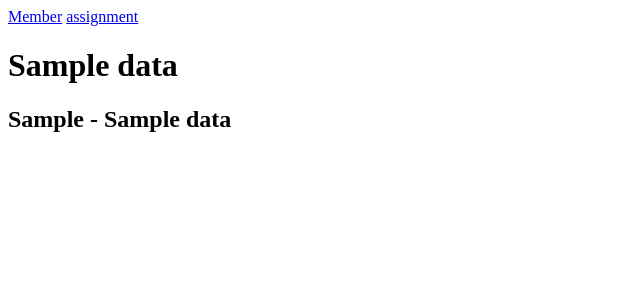
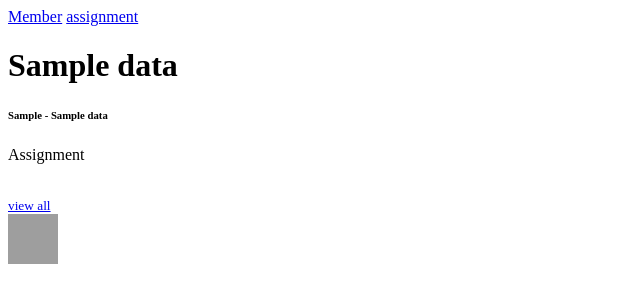
Before and after one commit to Sapeiidw/l8, a PHP site: the page made by views/course/single.php in a window 1280 px wide. Shown: the top 303 px of the page, without its empty margins (0-640 px from the left). Run offline with PHP 8.4, Linux system fonts and the light colour scheme; the visitor is signed in with stand-in values (Sample User, id 1); the template is opened without the code that fills it: most values are stand-ins (such as "Sample title", 1, 10 or a date in 2020); data that the repository does not hold is empty; some libraries are stand-ins or nearby versions; grey boxes are pictures that could not be loaded.

Commit message:
Another Day with Coding #3

```diff
--- a/views/components/navbar.component.php
+++ b/views/components/navbar.component.php
@@ -38,10 +38,10 @@
           }
         ?>
         <div class="dropdown-menu text-center p-3 shadow-sm" aria-labelledby="navbarDropdown" style="right: 0;left: auto !important;min-width:250px;">
-          <div class="alert alert-primary text-small py-3">
-            <img src="https://ui-avatars.com/api/?name=<?= $_SESSION['username'] ?>" alt="" srcset="" class="rounded">
+          <div class="alert alert-danger text-small py-3">
+            <img src="https://ui-avatars.com/api/?name=<?= $_SESSION['username'] ?>" alt="" srcset="" class="rounded-circle">
           </div>
-          <h5 class="title font-weight-bold"><?= $_SESSION['username'] ?></h5>
+          <a href="<?= BASEPATH.'user/'.$_SESSION['id'] ?>"><h5 class="title font-weight-bold"><?= $_SESSION['username'] ?></h5></a>
           <p class="subtitle text-secondary"><?= $_SESSION['email'] ?></p>
             <a href="" class="my-4 px-4 p-2 dropdown-item btn btn-outline-secondary rounded-pill">Manage your Account</a>
             <a class="dropdown-item bg-danger text-white p-2" href="<?= BASEPATH ?>logout">Logout</a>
--- a/views/course/single.php
+++ b/views/course/single.php
@@ -1,17 +1,58 @@
 <?php
-    foreach ($data as $course) :
+
+use Classes\Assignment;
+
+foreach ($data as $course) :
 ?>
+<div class="container">
+
+
 <a href="<?= BASEPATH."course/".$course['id']."/member"?>" class="btn btn-primary">Member</a>
 <a href="<?= BASEPATH."course/".$course['id']."/assignment"?>" class="btn btn-primary">assignment</a>
-<div class="card">
-    <div class="card-header">
+
+<div class="card rounded shadow my-4">
+    <div class="card-header p-4">
         <h1 class="card-title"><?= $course['name'] ?></h1>
-        <h2 class="card-subtitle"><?= $course['matkul_kode']." - ". $course['matkul_name'] ?></h2>
-    </div>
-    <div class="card-body">
-
+        <h6 class="card-subtitle text-secondary"><?= $course['matkul_kode']." - ". $course['matkul_name'] ?></h6>
     </div>
 </div>
 <?php
     endforeach;
 ?>
+    <div class="row">
+        <div class="col-3">
+            <div class="card shadow">
+                <div class="card-body">
+                    <p class="card-title font-weight-bold">Assignment</p>
+                    <?php
+                        $list = Assignment::getForCourse($course['id']);
+                        if(empty($list)){
+                            echo '<p class="card-text text-secondary">Gk ada tugas bro</p>';
+                        }else {
+                            foreach($list as $assignment) {
+                                echo '<a href="'.BASEPATH.'course/'.$course['id'].'/assignment" class="card-text">'.$assignment['name'].'</a>';
+
+                            }
+
+                    ?>
+                    <br>
+                    <a href="#" class="card-text float-right"><small class="text-muted">view all</small></a>
+                </div>
+
+            </div>
+        </div>
+        <div class="col-9">
+            <div class="card rounded shadow">
+                <div class="card-header p-4 d-flex justify-content-start align-items-center">
+                    <img src="https://ui-avatars.com/api/?name=<?= $_SESSION['username'] ?>" alt="" srcset="" class="rounded-circle" style="width:50px;height:50px;">
+                    <div class="card-text ml-4">
+                        <a href="<?=BASEPATH.'course/'.$course['id'].'/assignment'?>" class="card-text"><h5><?= $assignment['name'] ?></h5></a>
+                        <h6 class="card-subtitle text-secondary"><?= $assignment['create_at'] ?></h6>
+                    </div>
+                </div>
+            </div>
+        </div>
+    </div>
+</div>
+
+                        <?php } ?>
--- a/views/submission/create.php
+++ b/views/submission/create.php
@@ -9,7 +9,7 @@
         if ($_SESSION['id'] != $assignment['id_user']) {
 ?>
 <div class="container d-flex justify-content-center align-items-center">
-<form action="<?=  BASEPATH."assignment/".$assignment['id']."/create"?>" method="post" class="form-group col-5">
+<form action="<?=  BASEPATH."course/".$assignment['id_course']."/assignment/".$assignment['id']."/create"?>" method="post" class="form-group col-5">
     <input type="hidden" name="id_course" value="<?= $assignment['id'] ?>">
     <div class="form-group">
         <label for="name">name</label>
```
Also changed, not shown: Classes/Assignment.php (+7 -7 lines), index.php (+9 -13 lines), views/assignment/edit.php (+9 -10 lines), views/assignment/index.php (+5 -5 lines), views/assignment/single.php (+9 -5 lines), views/course/index.php (+9 -7 lines).
